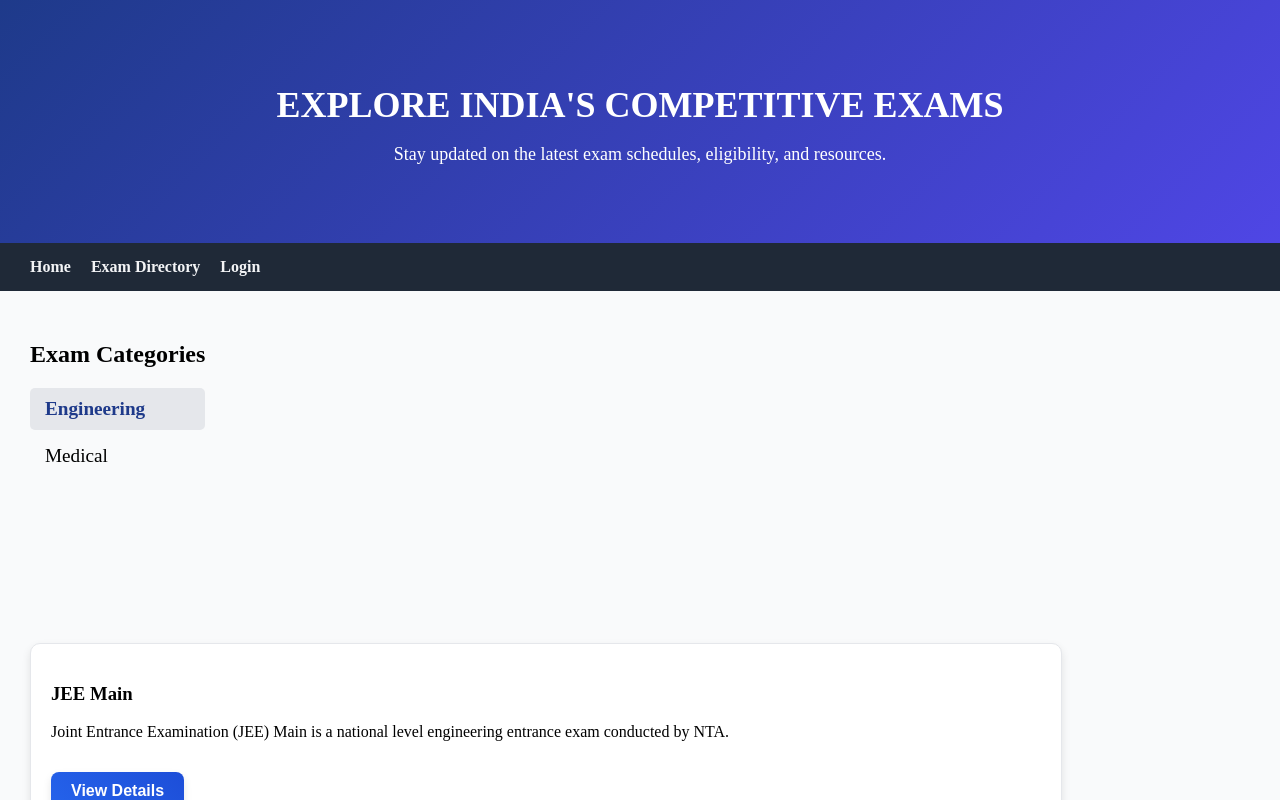
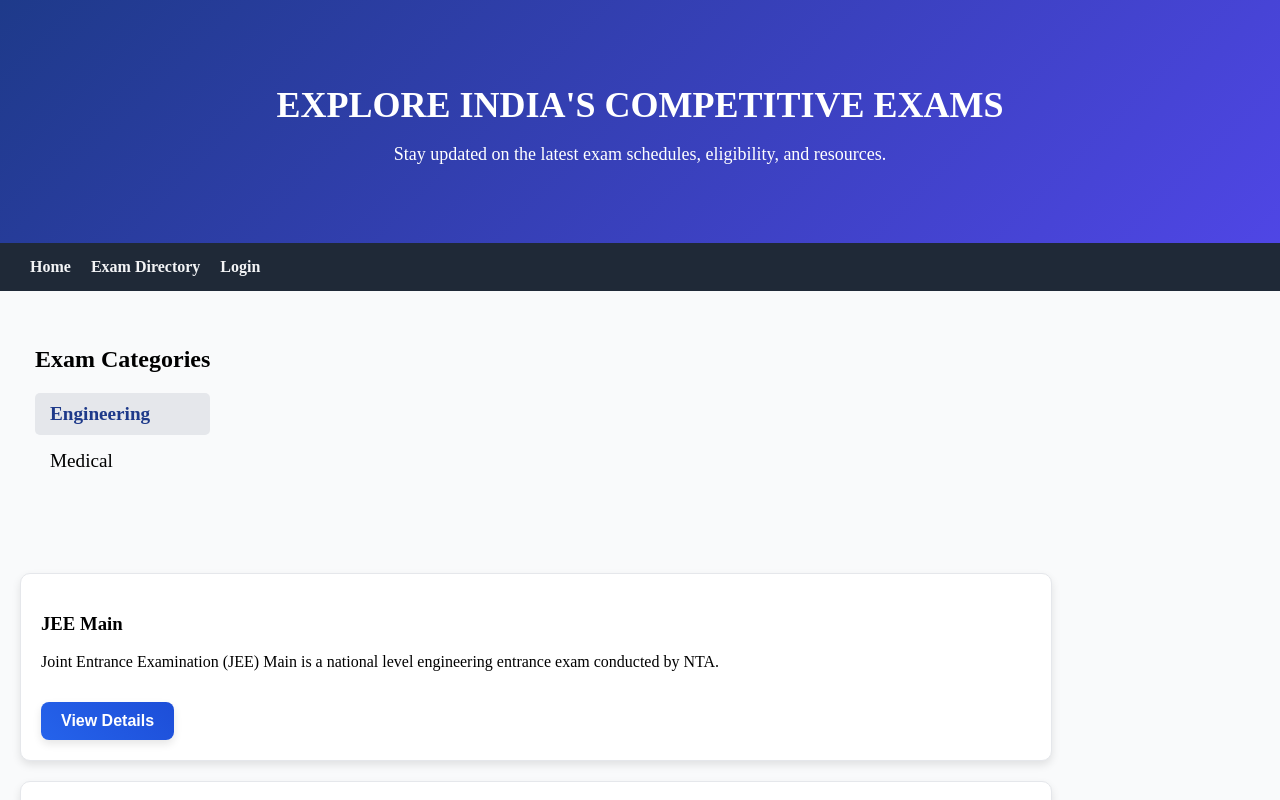
Before and after one commit to KavyaRelhan/Competitive-Exams-Guide, a React (Vite) app in the folder my-react-app/: page /exam-directory in a window 1280 px wide. Shown: the top 800 px of the page. Built offline with nearby package versions, Linux system fonts and the light colour scheme.

Commit message:
minor changes

```diff
--- a/my-react-app/src/styles/ExamsDirectory.css
+++ b/my-react-app/src/styles/ExamsDirectory.css
@@ -98,7 +98,7 @@ html, body{
   .exams-directory {
     flex-direction: column; /* Stack cards vertically */
     padding: 10px;
-    /* gap:  */
+    gap: 30px;
   }
 
   .exam-card {
@@ -106,3 +106,21 @@ html, body{
     max-width: 100%;
   }
 }
+
+@media (min-width: 768px) and (max-width: 1368px) {
+  .exams-directory {
+    flex-direction: row; /* Align cards in a row */
+    padding: 20px;
+    gap: 40px;
+  }
+
+  .exam-card {
+    width: 100%;
+    max-width: 100%;
+  }
+
+  .exam-category-list {
+    margin-bottom: 20px;
+    padding: 15px;
+  }
+}
```
